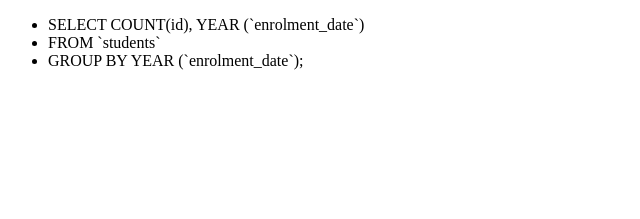
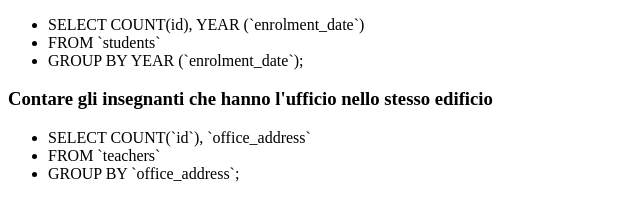
Before and after one commit to Scova89/db-university, a plain HTML site: page index.html in a window 1280 px wide. Shown: the part 105-324 px from the top of the page, without its empty margins (0-640 px from the left). Drawn offline with Linux system fonts and the light colour scheme.

Commit message:
group by es 2

```diff
--- a/index.html
+++ b/index.html
@@ -15,6 +15,13 @@
         <li>GROUP BY YEAR (`enrolment_date`);</li>
     </ul>
 
+    <h3>Contare gli insegnanti che hanno l'ufficio nello stesso edificio</h3>
+    <ul>
+        <li>SELECT COUNT(`id`), `office_address`</li>
+        <li>FROM `teachers` </li>
+        <li>GROUP BY `office_address`;</li>
+    </ul>
+
 
 
 
```
